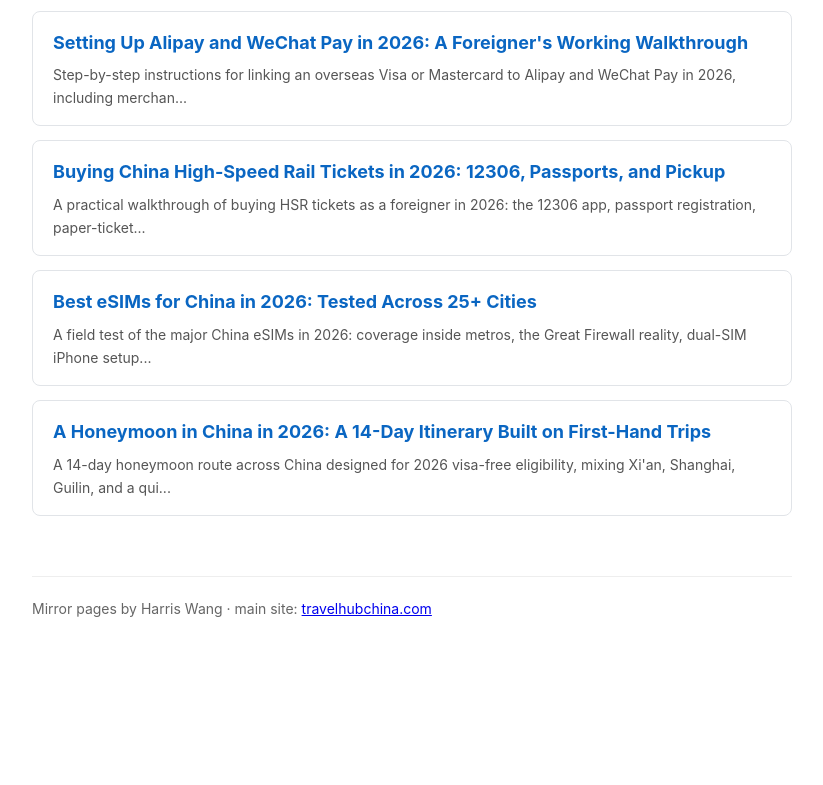
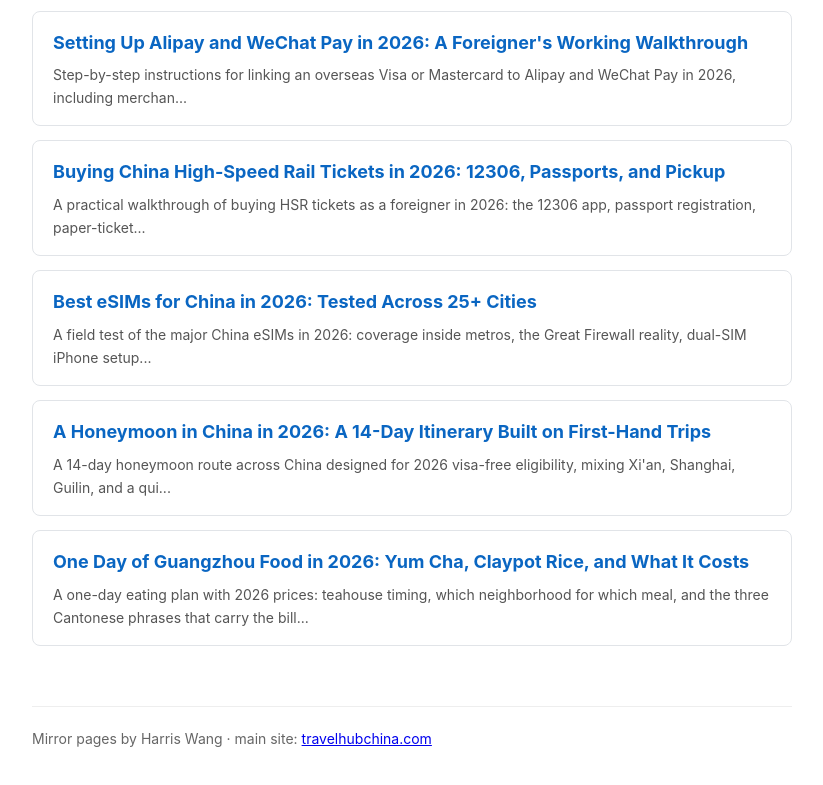
Before and after one commit to Harris-Wang/Harris-Wang.github.io, a plain HTML site: page index.html in a window 1280 px wide. Shown: the part 367-1152 px from the top of the page, without its empty margins (228-1051 px from the left). Before the commit the page ends 1027 px from the top, so only its background shows below. Drawn offline with Linux system fonts and the light colour scheme.

Commit message:
Index: add Guangzhou one-day food guide

```diff
--- a/index.html
+++ b/index.html
@@ -47,6 +47,10 @@
       <h2>A Honeymoon in China in 2026: A 14-Day Itinerary Built on First-Hand Trips</h2>
       <p>A 14-day honeymoon route across China designed for 2026 visa-free eligibility, mixing Xi'an, Shanghai, Guilin, and a qui...</p>
     </a>
+    <a class="card" href="/guangzhou-food-one-day-2026.html">
+      <h2>One Day of Guangzhou Food in 2026: Yum Cha, Claypot Rice, and What It Costs</h2>
+      <p>A one-day eating plan with 2026 prices: teahouse timing, which neighborhood for which meal, and the three Cantonese phrases that carry the bill...</p>
+    </a>
   </div>
 
   <footer>
```
